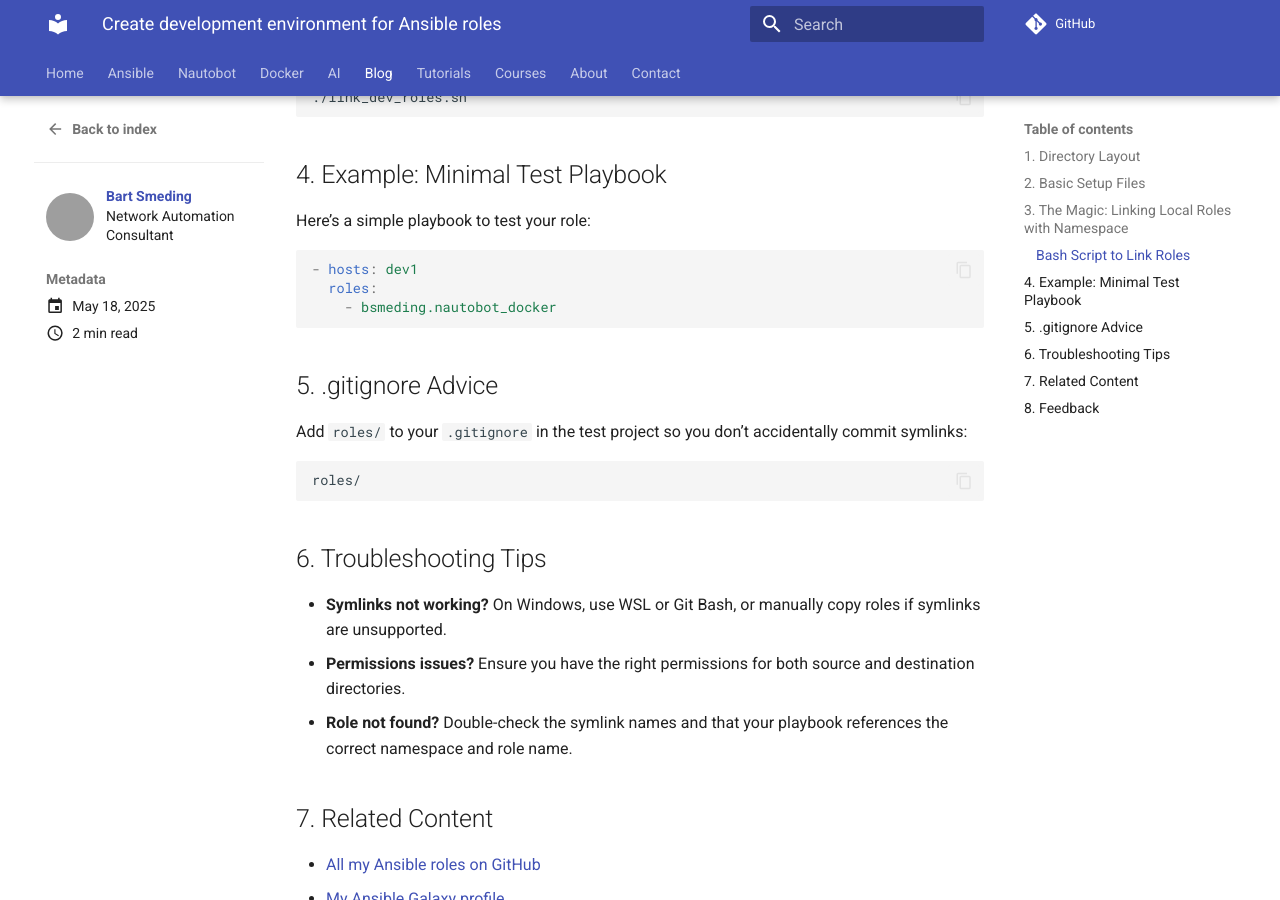
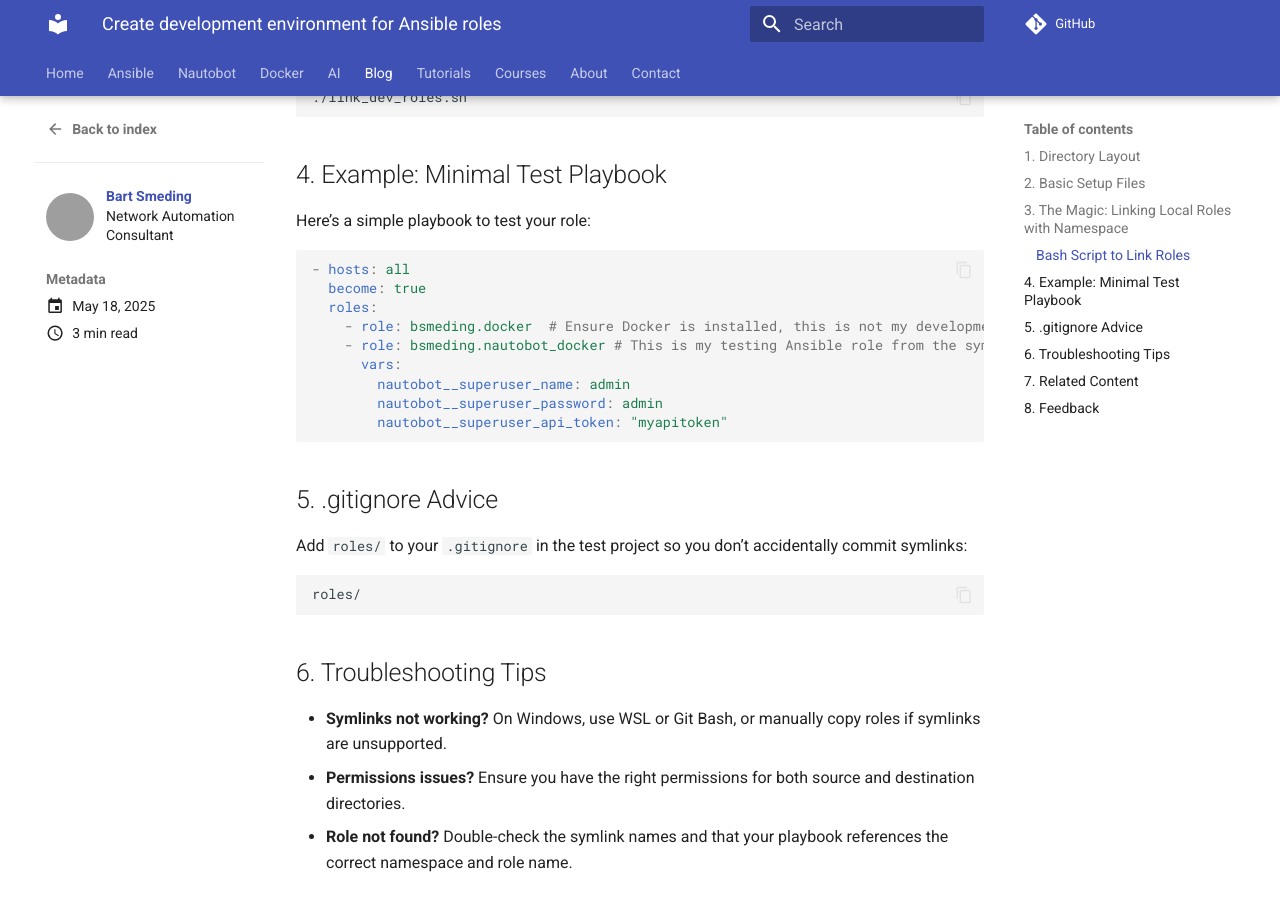
Before and after one commit to bsmeding/bsmeding.github.io, an MkDocs documentation site: the page built from docs/blog/posts/2025/2025-05-18-ansible-role-dev-and-test-setup.md, in a window 1280 px wide and 900 px high, scrolled down 2385 px. Built offline with MkDocs 1.6.1 and Material for MkDocs 9.7.7, drawn with Linux system fonts in a browser that asks for light colours; comment, search, counter and statistics services are not loaded; grey boxes are pictures that could not be loaded.

Commit message:
update doc

````diff
--- a/docs/blog/posts/2025/2025-05-18-ansible-role-dev-and-test-setup.md
+++ b/docs/blog/posts/2025/2025-05-18-ansible-role-dev-and-test-setup.md
@@ -117,9 +117,15 @@ Run it every time you add a new folder to your `ANSIBLE_ROLES` development envir
 Here’s a simple playbook to test your role:
 
 ```yaml
-- hosts: dev1
+- hosts: all
+  become: true
   roles:
-    - bsmeding.nautobot_docker
+    - role: bsmeding.docker  # Ensure Docker is installed, this is not my development role, but to be shure Docker is installed
+    - role: bsmeding.nautobot_docker # This is my testing Ansible role from the symlink
+      vars:
+        nautobot__superuser_name: admin
+        nautobot__superuser_password: admin
+        nautobot__superuser_api_token: "myapitoken"
 ```
 
 ## 5. .gitignore Advice
````
